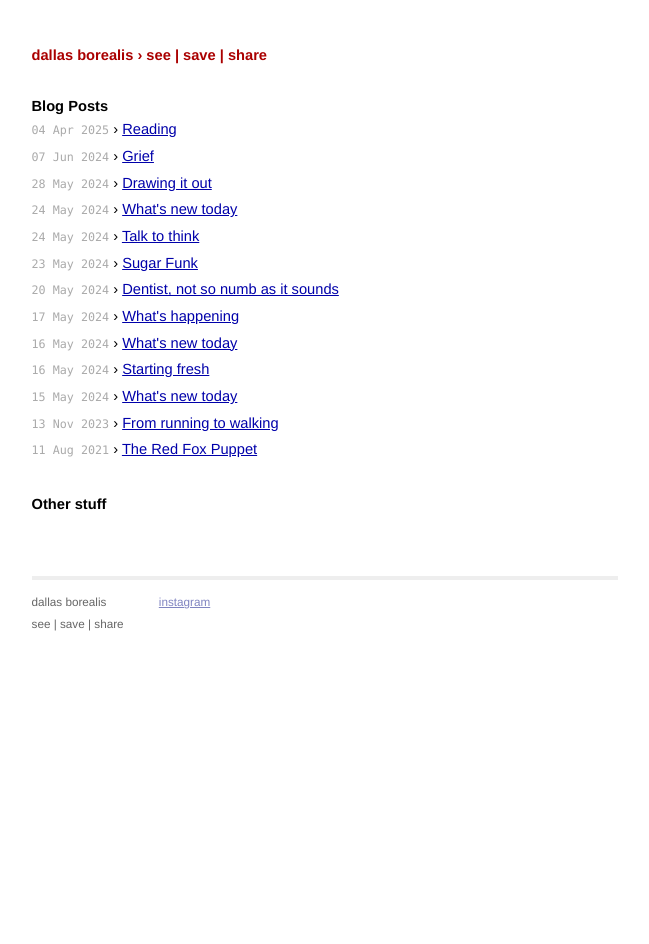
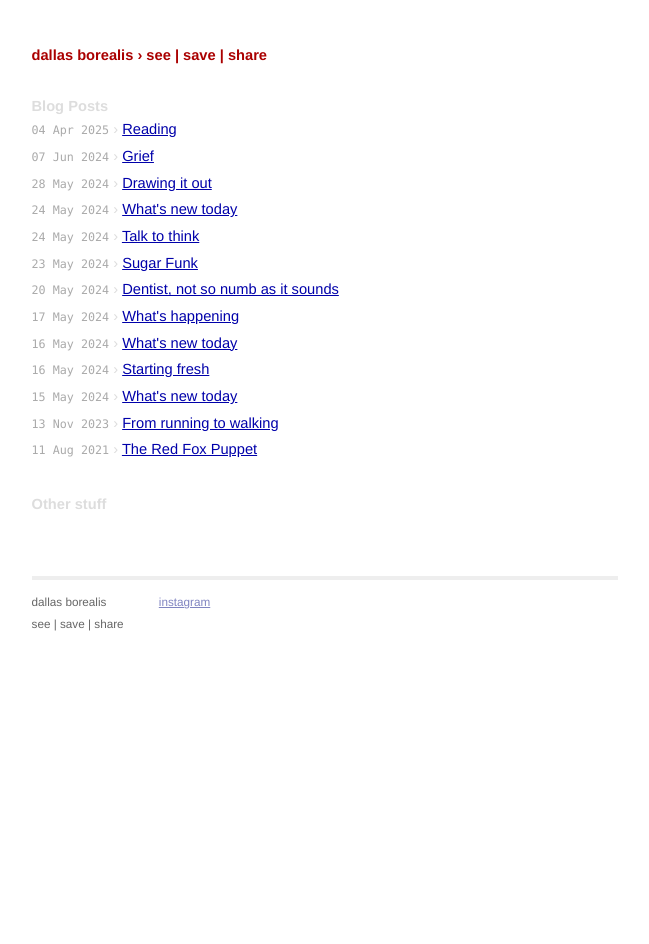
Before and after one commit to dallas-borealis/dallas-borealis.github.io, a Jekyll site: the page built from index.html, in a window 1280 px wide. Shown: the whole page, without its empty margins (315-964 px from the left). Built offline with Jekyll 4.4.1, drawn with Linux system fonts in a browser that asks for light colours.

Commit message:
Update screen.css

```diff
--- a/css/screen.css
+++ b/css/screen.css
@@ -20,6 +20,7 @@ body {
   font: 13.34px helvetica, arial, clean, sans-serif;
   *font-size: small;
   text-align: center;
+  color: #ddd;
 }
 
 h1, h2, h3, h4, h5, h6 {
```
